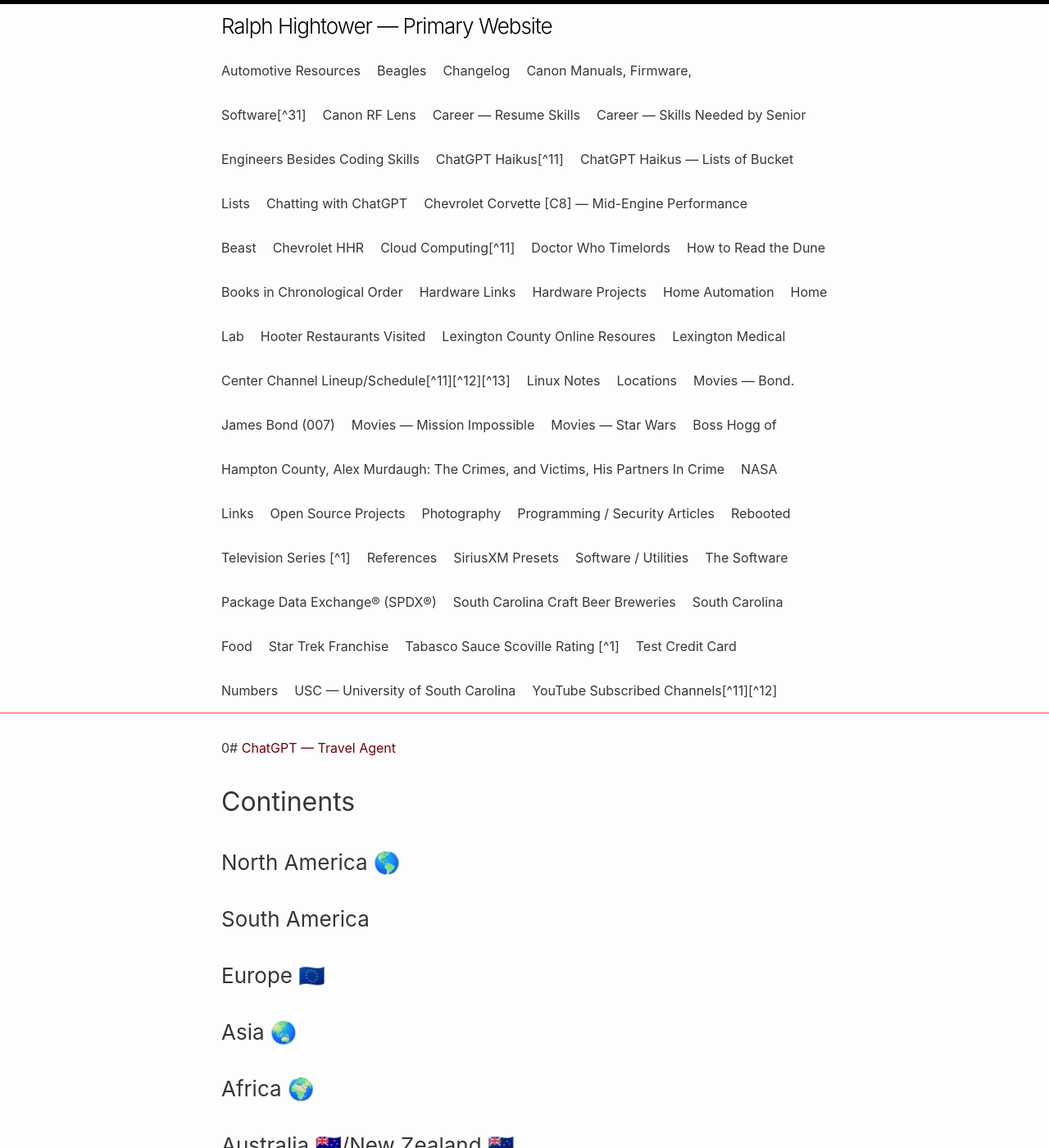
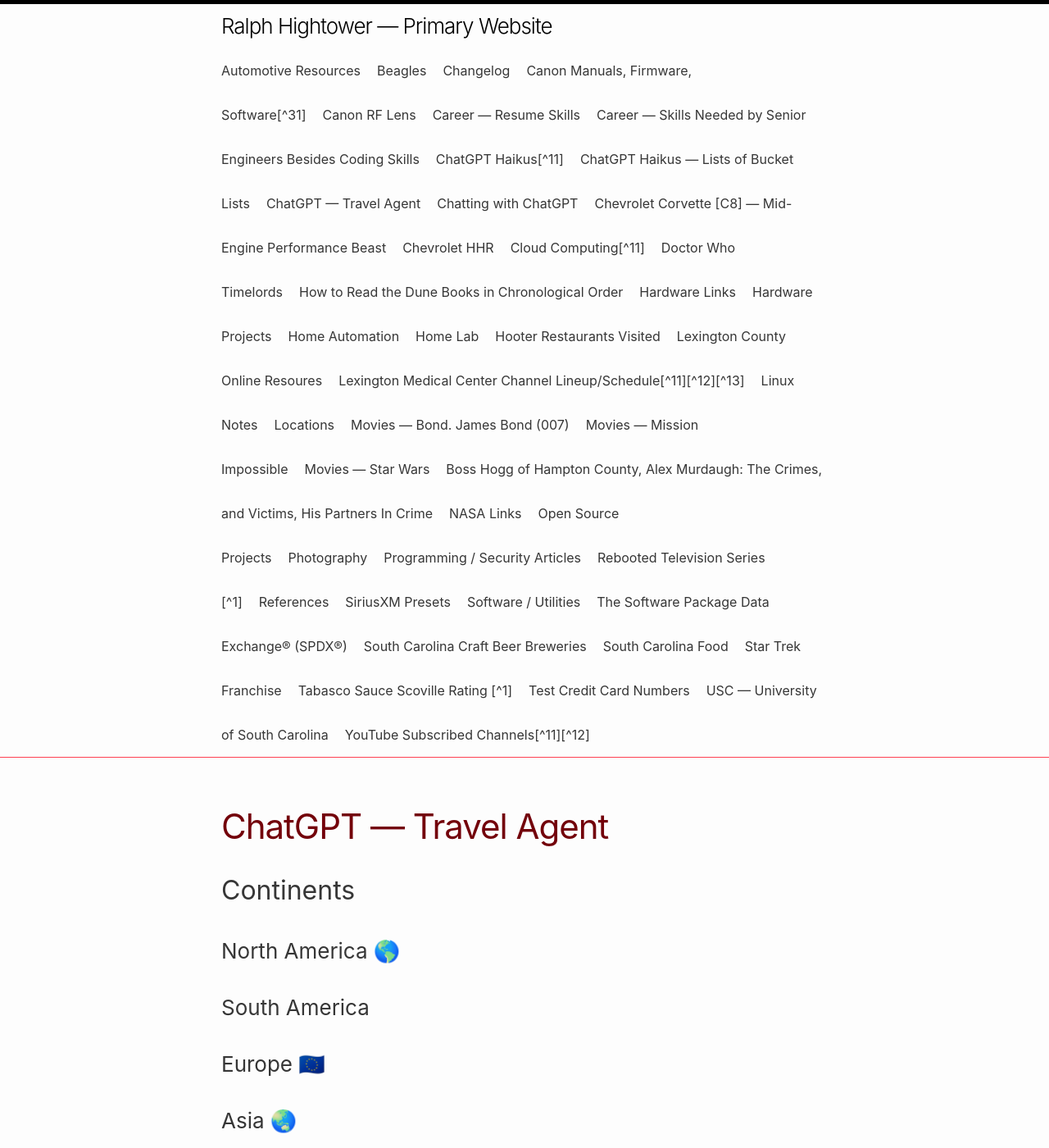
Before and after one commit to RalphHightower/RalphHightower, a Jekyll site: the page built from ChatGPT_TravelAgent.md, in a window 1280 px wide and 1400 px high. Shown: the whole window at 82% size. Built offline with Jekyll 4.4.1, drawn with Linux system fonts in a browser that asks for light colours; our own code applies the rules of GitHub Pages for plain Markdown files.

Commit message:
[fix](doc): fix H1 header

```diff
--- a/ChatGPT_TravelAgent.md
+++ b/ChatGPT_TravelAgent.md
@@ -1,4 +1,4 @@
-0# [ChatGPT — Travel Agent](https://chat.openai.com/)
+# [ChatGPT — Travel Agent](https://chat.openai.com/)
 
 ## Continents
 
```
